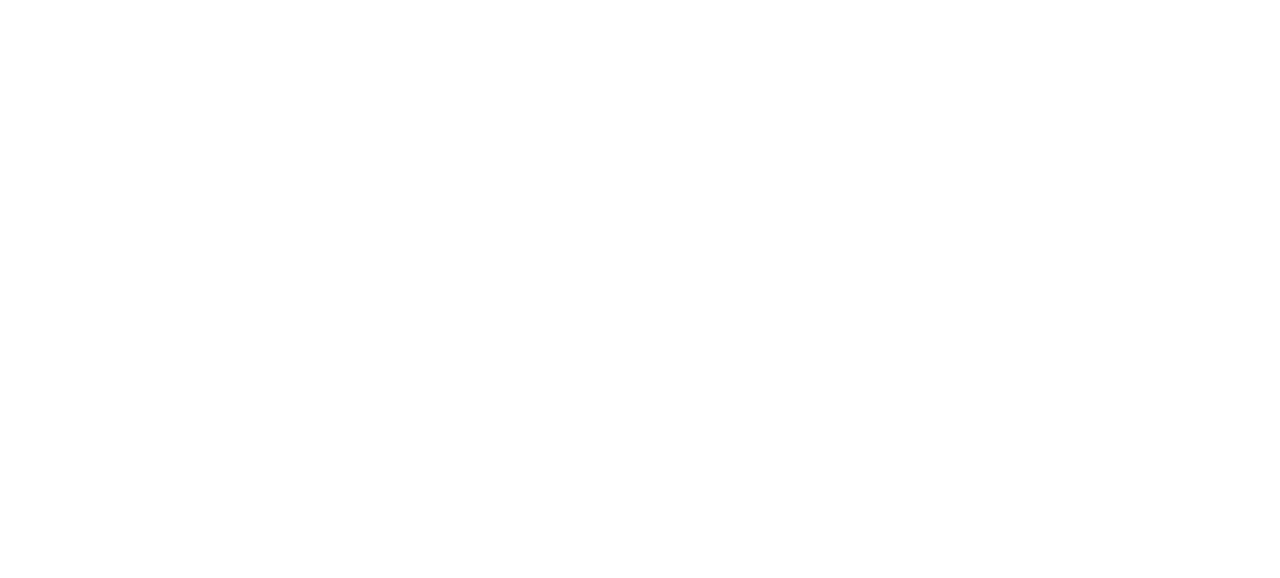
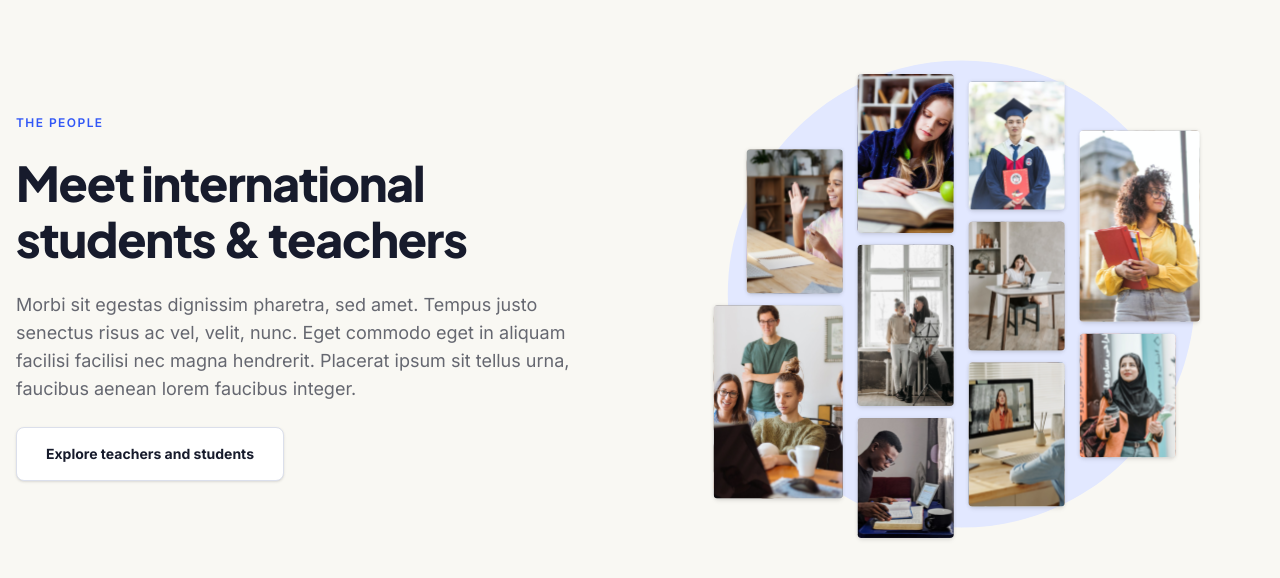
Before and after one commit to esthervbac/buzzvel-test, a Next.js app: page / in a window 1280 px wide. Shown: the part 3810-4388 px from the top of the page. Before the commit the page ends 3750 px from the top, so only its background shows below. Built offline with nearby package versions, Linux system fonts and the light colour scheme.

Commit message:
feat(): Added section content

```diff
--- /dev/null
+++ b/src/app/home/SectionContent.tsx
@@ -0,0 +1,49 @@
+import Image from "next/image";
+import { Button } from "@/app/components/Button";
+
+export function Section() {
+  return (
+    <div className="flex w-full m-h-140 sm:min-h-[calc(100vh-80px)] items-center justify-center bg-[#F9F8F3] dark:bg-black pt-8 lg:pt-0 pb-16 px-4">
+      <div className="flex flex-col lg:flex-row items-center justify-center gap-16 max-w-7xl w-full mt-10 sm:mt-15">
+        <div className="flex flex-col text-left max-w-xl gap-6">
+          <p className="text-[#3157F6] text-xs/4 font-inter font-semibold uppercase tracking-[1.44px]">
+            The People
+          </p>
+          <p className="text-[#171B2C] text-[32px]/9 sm:text-[48px]/14 font-jakarta font-extrabold tracking-[-0.8px] sm:tracking-[-1.2px]">
+            Meet international <br className="block lg:hidden" /> students &
+            teachers
+          </p>
+          <p className="text-[#656770] text-[16px]/6.5 sm:text-[18px]/7 font-inter font-normal">
+            Morbi sit egestas dignissim pharetra, sed amet.{" "}
+            <br className="block lg:hidden" /> Tempus justo senectus risus ac
+            vel, velit, nunc. <br className="block lg:hidden" /> Eget commodo
+            eget in aliquam facilisi facilisi <br className="block lg:hidden" />{" "}
+            nec magna hendrerit. Placerat ipsum sit tellus{" "}
+            <br className="block lg:hidden" /> urna, faucibus aenean lorem
+            faucibus integer.
+          </p>
+
+          <div className="flex lg:flex-row flex-col gap-4 w-full">
+            <Button
+              href="/#"
+              className="w-67 h-13.5 bg-white! hover:bg-[#E2E8FF]! border border-l border-[#DBDFEB]! font-inter font-bold! text-[14px]/6 text-[#171B2C]! hover:text-[#000000]! text-center"
+              label="Explore teachers and students"
+            />
+          </div>
+        </div>
+        <div className="relative w-full max-w-100 sm:max-w-100 lg:max-w-125 mx-auto flex justify-center">
+          <div className="relative inline-block w-full">
+            <Image
+              className="block relative z-10 w-full h-auto"
+              src="/image-section.svg"
+              alt="Section Image"
+              width={500}
+              height={500}
+              priority
+            />
+          </div>
+        </div>
+      </div>
+    </div>
+  );
+}
--- a/src/app/page.tsx
+++ b/src/app/page.tsx
@@ -1,9 +1,10 @@
 import { Header } from "@/app/header/Header";
+import { Hero } from "@/app/home/HeroContent";
 import { Categories } from "@/app/home/CategoriesContent";
 import { FeaturedCourseContent } from "@/app/home/FeaturedCourseContent";
-import { Hero } from "@/app/home/HeroContent";
 import { HowItWorksContent } from "@/app/home/HowItWorksContent";
 import { Testimonial } from "./home/TestimonialContent";
+import { Section } from "./home/SectionContent";
 
 export default function Home() {
   return (
@@ -15,6 +16,7 @@ export default function Home() {
         <FeaturedCourseContent />
         <HowItWorksContent />
         <Testimonial />
+        <Section />
       </main>
     </div>
   );
```
Also changed, not shown: public/image-section.svg (added).
